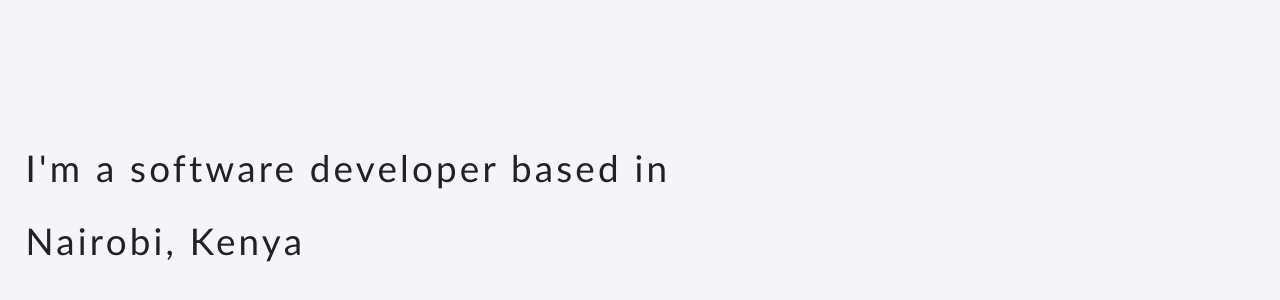
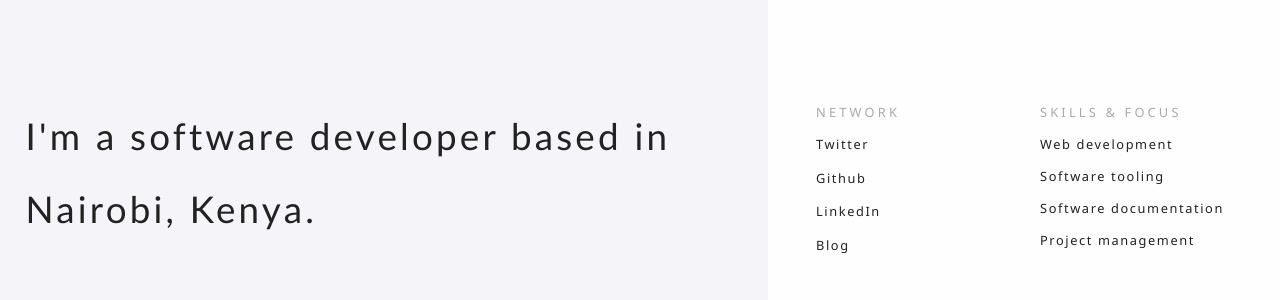
Before and after one commit to wmik/portfolio, a plain HTML site: page index.html in a window 1280 px wide. Shown: the part 86-386 px from the top of the page. Drawn offline with Linux system fonts and the light colour scheme.

Commit message:
feat: prototype

```diff
--- a/index.html
+++ b/index.html
@@ -10,8 +10,28 @@
 <body>
   <section class="intro">
     <header>
-      <h1>I'm a software developer based in Nairobi, Kenya</h1>
+      <h2>I'm a software developer based in Nairobi, Kenya.</h2>
     </header>
   </section>
+  <aside>
+    <div class="container">
+      <h6>NETWORK</h6>
+      <ul>
+        <li><a href="https://twitter.com/wmik_">Twitter</a></li>
+        <li><a href="https://github.com/wmik_">Github</a></li>
+        <li><a href="https://linkedin.com/wmik">LinkedIn</a></li>
+        <li><a href="https://medium.com/wmik">Blog</a></li>
+      </ul>
+    </div>
+    <div class="container">
+      <h6>SKILLS & FOCUS</h6>
+      <ul>
+        <li>Web development</li>
+        <li>Software tooling</li>
+        <li>Software documentation</li>
+        <li>Project management</li>
+      </ul>
+    </div>
+  </aside>
 </body>
 </html>
--- a/styles.css
+++ b/styles.css
@@ -2,6 +2,10 @@
    v2.0 | 20110126
    License: none (public domain)
 */
+
+* {
+  box-sizing: border-box;
+}
 
 html, body, div, span, applet, object, iframe,
 h1, h2, h3, h4, h5, h6, p, blockquote, pre,
@@ -59,10 +63,15 @@ body {
   justify-content: start;
 }
 
-h1 {
+h2 {
   font-size: 2.3rem;
   letter-spacing: 0.2rem;
   line-height: 2;
+}
+
+.intro {
+  width: 60%;
+  height: 100%;
 }
 
 .intro, header, footer {
@@ -70,13 +79,81 @@ h1 {
 }
 
 .intro header {
-  width: 82%;
-  margin-top: 12rem;
+  margin-top: 10rem;
+}
+
+aside {
+  background-color: #fffefe;
+  flex: 1 0 auto;
+  padding: 1rem;
+  font-family: 'Segoe UI', Tahoma, Geneva, Verdana, sans-serif;
+  display: flex;
+  height: 100%;
+}
+
+h6 {
+  font-size: 0.8rem;
+  color: #a9a9a9;
+  letter-spacing: 0.2rem;
+}
+
+li {
+  font-size: 0.8rem;
+  letter-spacing: 0.1rem;
+  line-height: 2.5;
+}
+
+a {
+  text-decoration: none;
+  color: inherit;
+  display: inline-block;
+}
+
+a::after {
+  content: '';
+  display: block;
+  width: 0;
+  height: 0.1rem;
+  transition: width 0.3s;
+}
+
+li:nth-child(odd) a::after {
+  background: #33C3F0;
+
+}
+
+li:nth-child(even) a::after {
+  background: #2ED78E;
+}
+
+a:hover::after {
+  width: 100%;
+}
+
+ul {
+  margin-top: 0.64rem;
+}
+
+.container {
+  margin-top: 11rem;
+  margin-left: 2rem;
+  width: 40%;
 }
 
 @media(max-width: 720px) {
+  .intro {
+    width: 80%;
+  }
   .intro header {
     margin-top: 6rem;
+  }
+  aside {
+    flex-direction: column;
+    display: none;
+  }
+  .container {
+    margin-top: 4rem;
+    flex: 0;
   }
 }
 
```
